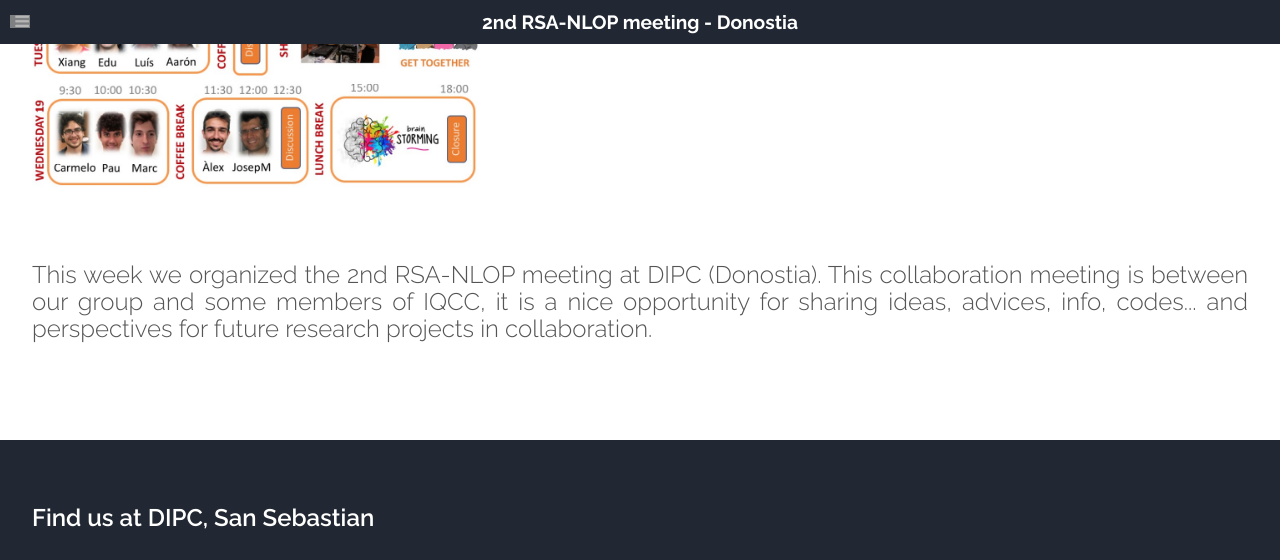
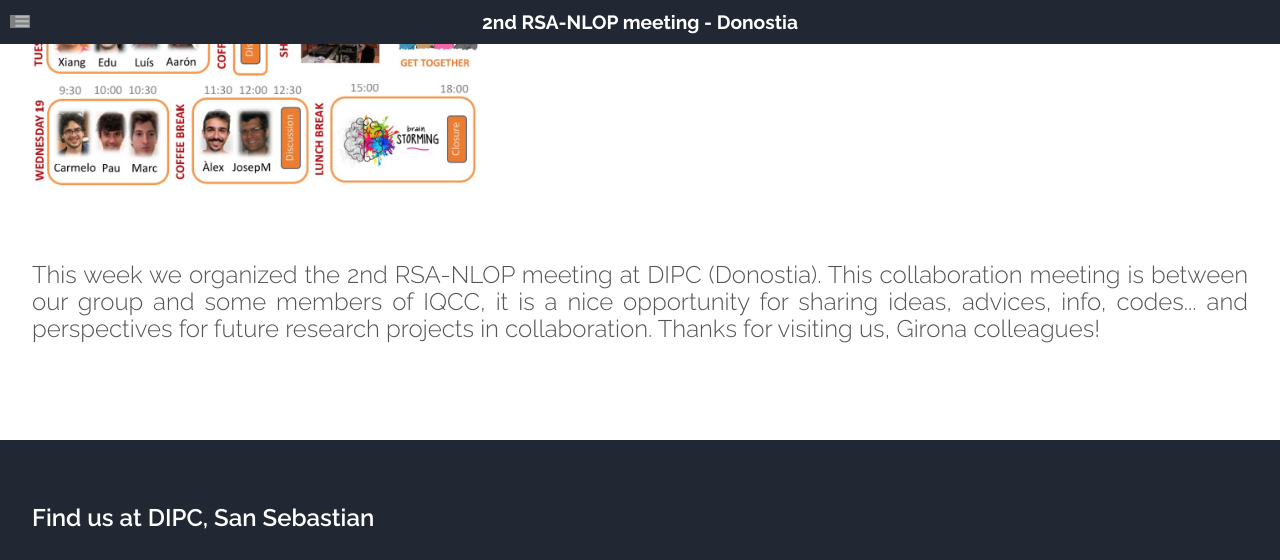
Before and after one commit to old-jekyll-templates/Horizons-Jekyll-Theme, a Jekyll site: the page built from _posts/2022-01-19-RSA-NLOP-meeting.md, in a window 1280 px wide and 900 px high, scrolled down 784 px, cut to the strip 0-560 px from the top of the window. Built offline with Jekyll 4.4.1, drawn with Linux system fonts in a browser that asks for light colours; grey boxes are pictures that could not be loaded.

Commit message:
Update 2022-01-19-RSA-NLOP-meeting.md

```diff
--- a/_posts/2022-01-19-RSA-NLOP-meeting.md
+++ b/_posts/2022-01-19-RSA-NLOP-meeting.md
@@ -9,4 +9,5 @@ layout: post
 <P ALIGN="justify"> <font size="5">This week we organized the 2nd RSA-NLOP meeting at DIPC (Donostia).
   This collaboration meeting is between our group and some members of IQCC,
   it is a nice opportunity for sharing ideas, advices, info, codes...
-  and perspectives for future research projects in collaboration.</font></p>
+  and perspectives for future research projects in collaboration.
+  Thanks for visiting us, Girona colleagues!</font></p>
```
